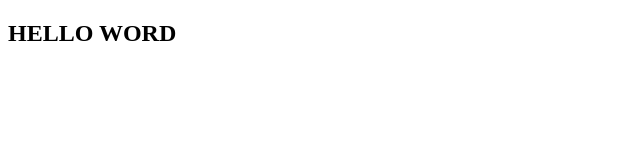
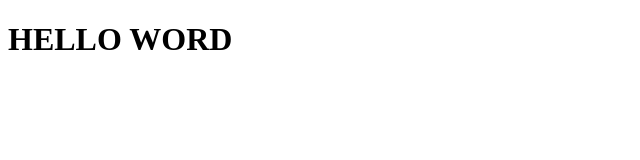
Before and after one commit to MassimoBergantin/htmlcss-hello, a plain HTML site: page index.html in a window 1280 px wide. Shown: the whole page, without its empty margins (0-640 px from the left). Drawn offline with Linux system fonts and the light colour scheme.

Commit message:
Hello Word

```diff
--- a/index.html
+++ b/index.html
@@ -8,6 +8,6 @@
     <title>Document</title>
 </head>
 <body>
-<h2>HELLO WORD</h2>
+<h1>HELLO WORD</h1>
 </body>
 </html>
```
